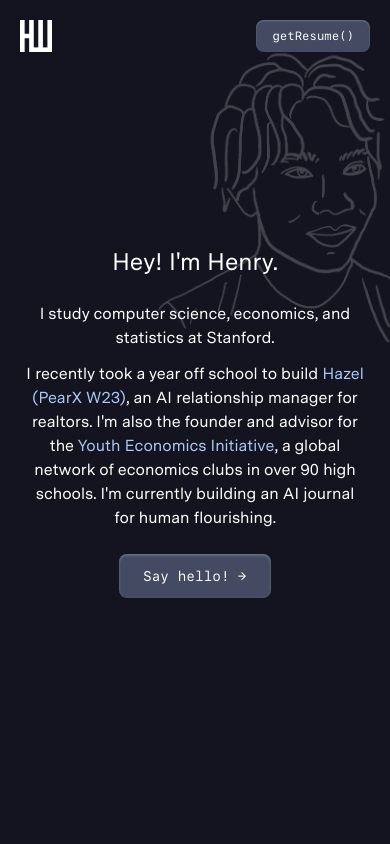
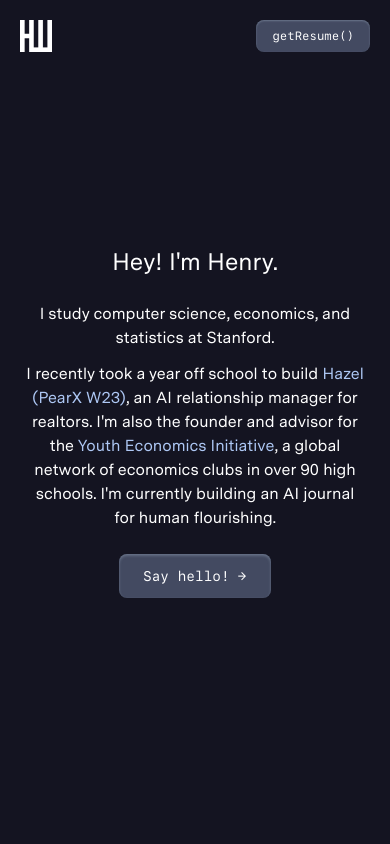
Before and after one commit to henryweng03/personal-site, a React (Create React App) app: page / in a window 390 px wide. Shown: the top 844 px of the page. Built offline with nearby package versions, Linux system fonts and the light colour scheme.

Commit message:
Better positioning for line drawing, hide when screen small

```diff
--- a/package.json
+++ b/package.json
@@ -13,6 +13,7 @@
     "react-dom": "^18.2.0",
     "react-ga": "^3.3.1",
     "react-helmet": "^6.1.0",
+    "react-icons": "^4.12.0",
     "react-router-dom": "^6.21.1",
     "react-scripts": "^5.0.1",
     "tailwindcss-classnames": "^3.1.0",
--- a/src/sections/hero.js
+++ b/src/sections/hero.js
@@ -10,13 +10,15 @@ const Hero = () => {
           <img
             src="../images/henryOutline.png"
             alt="Line drawing of Henry Weng"
-            className="absolute -right-3 xl:-right-6 -top-36 md:-top-24 w-1/2 opacity-20 scale-150 sm:scale-95 z-0"
+            className="hidden lg:block absolute -right-3 xl:-right-6 -top-36 md:-top-24 w-1/2 opacity-20 scale-95 z-0"
           />
-          <div className="flex justify-center text-center sm:text-left sm:grid sm:grid-cols-12">
-            <div className="sm:col-span-10 md:col-span-9 z-10">
+          <div className="flex flex-col justify-center text-center sm:text-left sm:grid sm:grid-cols-12">
+            {/* Header & subheader */}
+            <div className="sm:col-span-11 lg:col-span-7 z-10">
               <h1 className="mx-6 sm:mx-0 hero-header">Hey! I'm Henry.</h1>
+            </div>
 
-              {/*this div creates flex tag, which is needed to put typewriter & text on same line*/}
+            <div className="col-span-11 z-10">
               <div className="justify-center sm:justify-start flex hero-header">
                 <h2 className="hidden sm:block hero-header">I enjoy&nbsp;</h2>
                 <h1 className="hidden sm:block hero-header">
@@ -42,6 +44,11 @@ const Hero = () => {
                   />
                 </h1>
               </div>
+              <div className="justify-center sm:justify-start flex hero-header"></div>
+            </div>
+
+            {/* Pargraph */}
+            <div className="col-span-11 lg:col-span-7 z-10">
               <div className="flex mt-6 mx-6 sm:mx-0">
                 <p>
                   I study computer science, economics, and statistics at
```
Also changed, not shown: 1 other file (tests, documents, lock files or other folders).
